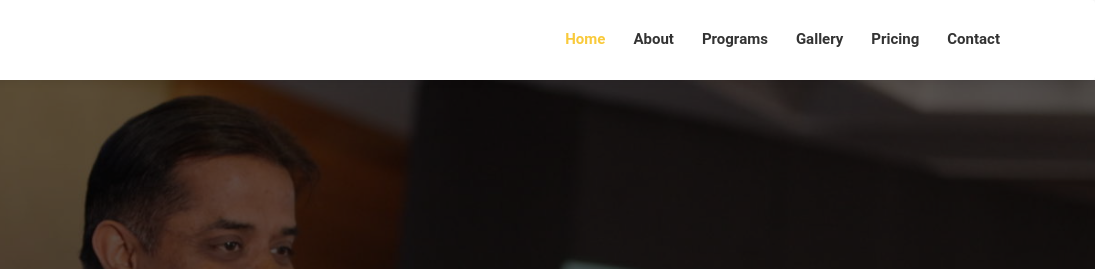
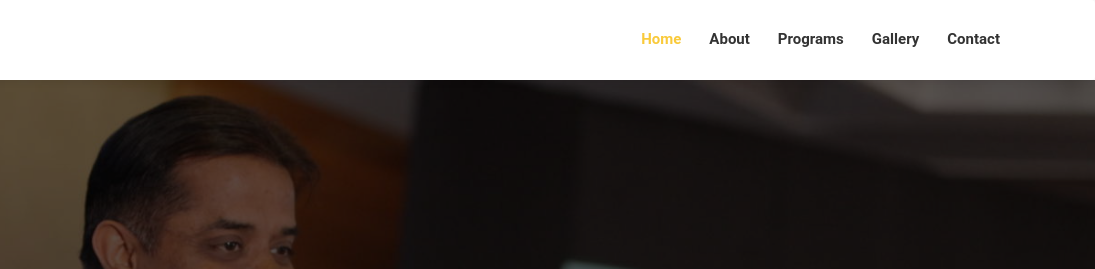
Before and after one commit to prashantsinghh/prashantsinghh.github.io, a plain HTML site: page index.html in a window 1280 px wide. Shown: the top 269 px of the page, 185-1280 px from the left. Drawn offline with Linux system fonts and the light colour scheme; some packages are replaced by stand-ins of ours; files whose address does not match are found by name.

Commit message:
changed nav

```diff
--- a/index.html
+++ b/index.html
@@ -112,9 +112,7 @@
                     <li>
                         <a href="#gallery">Gallery</a>
                     </li>
-                    <li>
-                        <a href="#pricing">pricing</a>
-                    </li>
+
                     <li>
                         <a href="#contact">contact</a>
                     </li>
```
